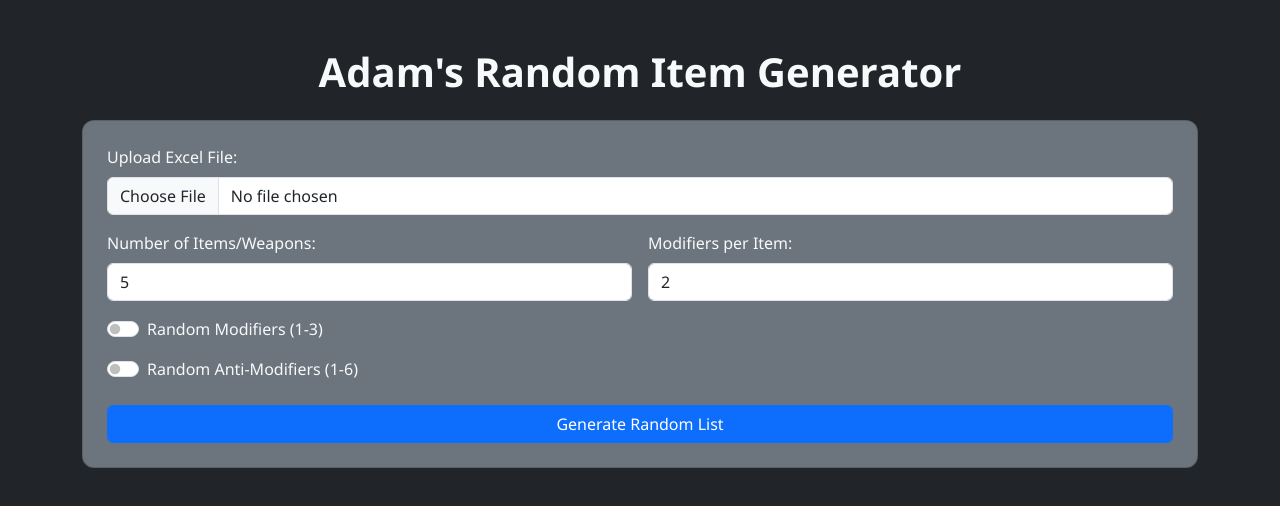
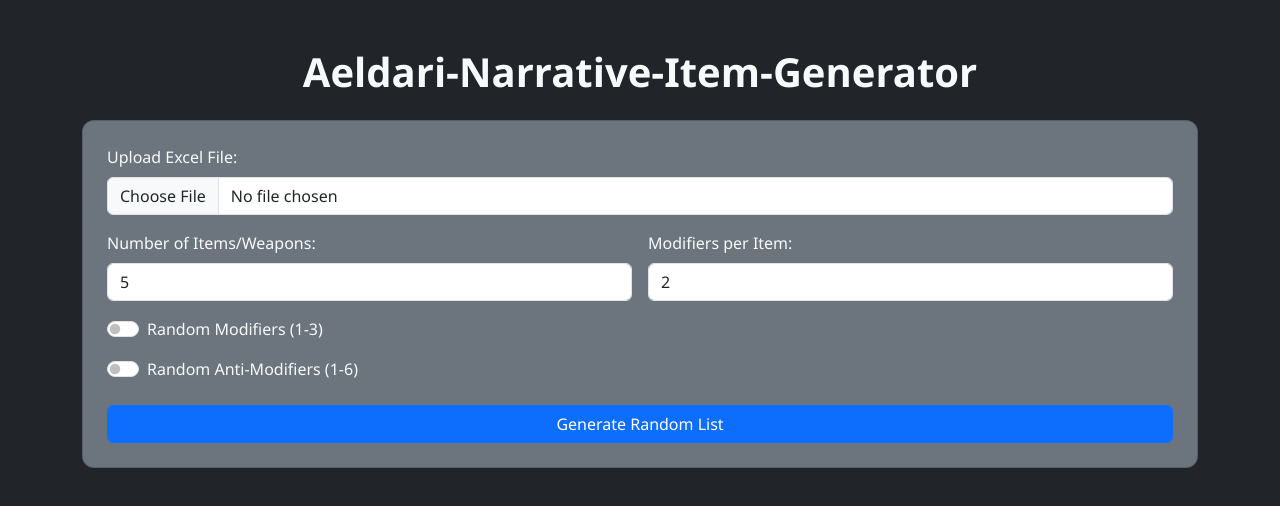
Before and after one commit to 5225Jack/Aeldari-Narrative-Item-Generator, a plain HTML site: page index.html in a window 1280 px wide. Drawn offline with nearby package versions, Linux system fonts and the light colour scheme.

Commit message:
updated titled main page

```diff
--- a/index.html
+++ b/index.html
@@ -4,7 +4,7 @@
 <head>
     <meta charset="UTF-8" />
     <meta name="viewport" content="width=device-width, initial-scale=1.0">
-    <title>Adam's Random Item Generator</title>
+    <title>Aeldari-Narrative-Item-Generator</title>
 
     <!-- Bootstrap CSS -->
     <link href="https://cdn.jsdelivr.net/npm/bootstrap@5.3.3/dist/css/bootstrap.min.css" rel="stylesheet">
@@ -17,7 +17,7 @@
 
 <body class="bg-dark text-light">
     <div class="container my-5">
-        <h1 class="text-center mb-4">Adam's Random Item Generator</h1>
+        <h1 class="text-center mb-4">Aeldari-Narrative-Item-Generator</h1>
 
         <div class="card p-4 bg-secondary text-light">
             <div class="mb-3">
```
